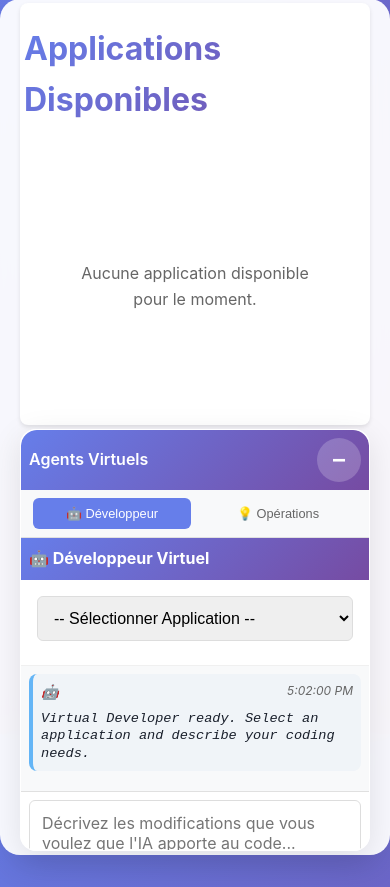
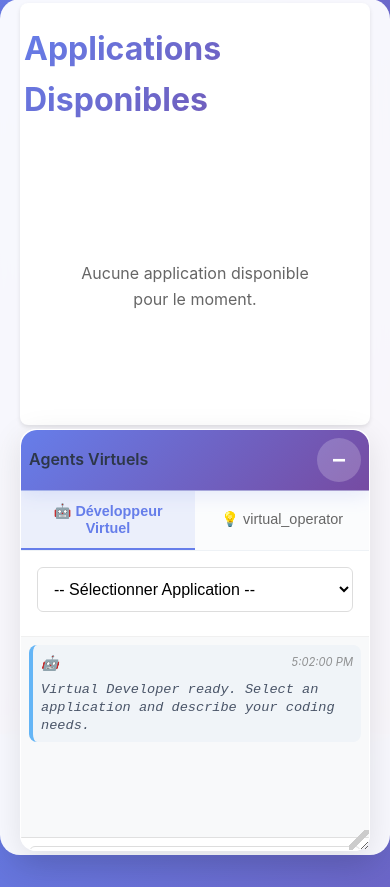
Before and after one commit to Sam9682/ai-swautomorph, a Flask app: page /dashboard in a window 390 px wide. Shown: the part 110-997 px from the top of the page. Run offline with Flask 3, Linux system fonts and the light colour scheme; the visitor is signed in with stand-in values (Sample User, id 1); parts of the project's set-up code (start-up, migrations or seed data) failed here and were passed over.

Commit message:
Modify Virtual agents

```diff
--- a/static/css/style.css
+++ b/static/css/style.css
@@ -456,6 +456,271 @@ body {
     margin: 0.5rem 0.5rem 0 0;
 }
 
+/* Virtual Agents Panel Styles */
+.virtual-agents-panel {
+    position: fixed;
+    right: 20px;
+    bottom: 20px;
+    width: 400px;
+    height: 500px;
+    background: rgba(255, 255, 255, 0.95);
+    backdrop-filter: blur(10px);
+    border-radius: 16px;
+    box-shadow: 0 20px 40px rgba(0,0,0,0.15);
+    border: 1px solid rgba(255,255,255,0.2);
+    z-index: 1000;
+    display: flex;
+    flex-direction: column;
+    overflow: hidden;
+    resize: both;
+    min-width: 300px;
+    min-height: 200px;
+    max-width: 80vw;
+    max-height: 80vh;
+}
+
+.virtual-agents-panel.resizable {
+    resize: both;
+}
+
+.resizer {
+    position: absolute;
+    bottom: 0;
+    right: 0;
+    width: 20px;
+    height: 20px;
+    cursor: nw-resize;
+    background: linear-gradient(-45deg, transparent 0%, transparent 40%, #ccc 40%, #ccc 60%, transparent 60%);
+    z-index: 1001;
+}
+
+.resizer:hover {
+    background: linear-gradient(-45deg, transparent 0%, transparent 40%, #999 40%, #999 60%, transparent 60%);
+}
+
+.panel-header {
+    display: flex;
+    justify-content: space-between;
+    align-items: center;
+    padding: 1rem;
+    border-bottom: 1px solid rgba(226, 232, 240, 0.5);
+    background: linear-gradient(135deg, #f8fafc 0%, #e2e8f0 100%);
+    border-radius: 16px 16px 0 0;
+}
+
+.panel-header h3 {
+    margin: 0;
+    font-size: 1.1rem;
+    color: #2d3748;
+}
+
+.toggle-btn {
+    background: none;
+    border: none;
+    font-size: 1.2rem;
+    cursor: pointer;
+    padding: 0.25rem 0.5rem;
+    border-radius: 4px;
+    transition: background-color 0.3s;
+}
+
+.toggle-btn:hover {
+    background: rgba(102, 126, 234, 0.1);
+}
+
+.panel-content {
+    flex: 1;
+    display: flex;
+    flex-direction: column;
+    overflow: hidden;
+}
+
+.agent-tabs {
+    display: flex;
+    border-bottom: 1px solid rgba(226, 232, 240, 0.5);
+    background: rgba(248, 250, 252, 0.5);
+}
+
+.agent-tab {
+    flex: 1;
+    padding: 0.75rem 1rem;
+    border: none;
+    background: none;
+    cursor: pointer;
+    font-size: 0.9rem;
+    color: #666;
+    border-bottom: 2px solid transparent;
+    transition: all 0.3s;
+}
+
+.agent-tab:hover {
+    background: rgba(102, 126, 234, 0.05);
+    color: #333;
+}
+
+.agent-tab.active {
+    background: rgba(102, 126, 234, 0.1);
+    color: #667eea;
+    border-bottom-color: #667eea;
+    font-weight: 600;
+}
+
+.agent-content {
+    flex: 1;
+    display: flex;
+    flex-direction: column;
+    min-height: 0;
+}
+
+.app-selection, .operations-controls {
+    padding: 0.75rem;
+    border-bottom: 1px solid rgba(226, 232, 240, 0.3);
+}
+
+.app-selection select, .operations-controls select {
+    width: 100%;
+    padding: 0.5rem;
+    border: 1px solid #e2e8f0;
+    border-radius: 8px;
+    background: white;
+    margin-bottom: 0.5rem;
+}
+
+.operations-controls {
+    display: flex;
+    gap: 0.5rem;
+}
+
+.operations-controls select {
+    flex: 1;
+    margin-bottom: 0;
+}
+
+.messages-area {
+    flex: 1;
+    padding: 0.75rem;
+    overflow-y: auto;
+    min-height: 200px;
+}
+
+.message {
+    margin-bottom: 0.75rem;
+    padding: 0.5rem;
+    border-radius: 8px;
+    font-size: 0.85rem;
+    line-height: 1.4;
+}
+
+.message.user {
+    background: linear-gradient(135deg, #667eea 0%, #764ba2 100%);
+    color: white;
+    margin-left: 1rem;
+}
+
+.message.system {
+    background: rgba(113, 128, 150, 0.1);
+    color: #4a5568;
+    font-style: italic;
+}
+
+.message.developer-assistant, .message.operations-assistant {
+    background: rgba(102, 126, 234, 0.05);
+    color: #2d3748;
+    border-left: 3px solid #667eea;
+}
+
+.message.error {
+    background: rgba(239, 68, 68, 0.1);
+    color: #dc2626;
+    border-left: 3px solid #ef4444;
+}
+
+.message-header {
+    display: flex;
+    justify-content: space-between;
+    align-items: center;
+    margin-bottom: 0.25rem;
+}
+
+.message-icon {
+    font-size: 0.8rem;
+}
+
+.message-time {
+    font-size: 0.7rem;
+    opacity: 0.7;
+}
+
+.message-content {
+    word-wrap: break-word;
+}
+
+.input-area {
+    padding: 0.75rem;
+    border-top: 1px solid rgba(226, 232, 240, 0.3);
+}
+
+.input-area textarea {
+    width: 100%;
+    padding: 0.5rem;
+    border: 1px solid #e2e8f0;
+    border-radius: 8px;
+    resize: vertical;
+    min-height: 40px;
+    font-size: 0.85rem;
+}
+
+.input-controls {
+    display: flex;
+    justify-content: space-between;
+    align-items: center;
+    margin-top: 0.5rem;
+}
+
+.input-controls label {
+    font-size: 0.8rem;
+    color: #666;
+}
+
+.input-controls button {
+    padding: 0.5rem 1rem;
+    background: linear-gradient(135deg, #667eea 0%, #764ba2 100%);
+    color: white;
+    border: none;
+    border-radius: 6px;
+    cursor: pointer;
+    font-size: 0.85rem;
+    transition: all 0.3s;
+}
+
+.input-controls button:hover {
+    transform: translateY(-1px);
+    box-shadow: 0 4px 12px rgba(102, 126, 234, 0.3);
+}
+
+.virtual-agents-panel.collapsed .panel-content {
+    display: none;
+}
+
+.virtual-agents-panel.collapsed {
+    height: auto;
+    resize: none;
+}
+
+/* Mobile responsiveness */
+@media (max-width: 768px) {
+    .virtual-agents-panel {
+        position: fixed;
+        bottom: 0;
+        left: 0;
+        right: 0;
+        width: 100%;
+        height: 60vh;
+        border-radius: 16px 16px 0 0;
+        max-height: 80vh;
+    }
+}
+
 .actions {
     white-space: nowrap;
 }
--- a/templates/dashboard.html
+++ b/templates/dashboard.html
@@ -349,24 +349,21 @@
 
     <!-- Virtual Agents Panel -->
     <div class="agents-panel">
-        <div id="virtualAgentsPanel" class="virtual-agents-panel">
+        <div id="virtualAgentsPanel" class="virtual-agents-panel resizable">
             <div class="panel-header">
                 <h3>{{ get_text('virtual_agents') }}</h3>
                 <button id="togglePanel" class="toggle-btn" onclick="toggleAgentsPanel()">−</button>
             </div>
 
             <div class="panel-content">
-                <!-- Mobile Agent Selector -->
-                <div class="mobile-agent-selector">
-                    <button class="mobile-tab-btn active" data-agent="developer">🤖 {{ get_text('developer') }}</button>
-                    <button class="mobile-tab-btn" data-agent="operations">💡 {{ get_text('operations') }}</button>
+                <!-- Agent Tabs -->
+                <div class="agent-tabs">
+                    <button class="agent-tab active" data-agent="developer" onclick="switchAgent('developer')">🤖 {{ get_text('virtual_developer') }}</button>
+                    <button class="agent-tab" data-agent="operations" onclick="switchAgent('operations')">💡 {{ get_text('virtual_operator') }}</button>
                 </div>
 
                 <!-- Developer Agent Area -->
-                <div class="agent-area" id="developerArea">
-                    <div class="agent-header">
-                        <h4>🤖 {{ get_text('virtual_developer') }}</h4>
-                    </div>
+                <div class="agent-content" id="developerContent">
                     <div class="app-selection">
                         <select id="developerAppSelect">
                             <option value="">{{ get_text('select_application_option') }}</option>
@@ -377,7 +374,7 @@
                     </div>
                     <div id="developerMessages" class="messages-area"></div>
                     <div class="input-area">
-                        <textarea id="developerInput" placeholder="{{ get_text('describe_changes_placeholder') }}" rows="2"></textarea>
+                        <textarea id="developerInput" placeholder="{{ get_text('describe_changes_placeholder') }}" rows="3"></textarea>
                         <div class="input-controls">
                             <label>
                                 <input type="checkbox" id="autoApprove" checked> {{ get_text('auto_approve') }}
@@ -388,10 +385,7 @@
                 </div>
 
                 <!-- Operations Agent Area -->
-                <div class="agent-area" id="operationsArea">
-                    <div class="agent-header">
-                        <h4>💡 {{ get_text('virtual_operations') }}</h4>
-                    </div>
+                <div class="agent-content" id="operationsContent" style="display: none;">
                     <div class="operations-controls">
                         <select id="operationsAppSelect">
                             <option value="">{{ get_text('select_application_option') }}</option>
@@ -407,7 +401,7 @@
                     </div>
                     <div id="operationsMessages" class="messages-area"></div>
                     <div class="input-area">
-                        <textarea id="operationsInput" placeholder="{{ get_text('ask_question_placeholder') }}" rows="2"></textarea>
+                        <textarea id="operationsInput" placeholder="{{ get_text('ask_question_placeholder') }}" rows="3"></textarea>
                         <div class="input-controls">
                             <label>
                                 <input type="checkbox" id="operationsAutoApprove" checked> {{ get_text('auto_approve') }}
@@ -1302,6 +1296,58 @@ function updateApplicationButtonStatus(appName, logs) {
 }
 
 // Virtual Agents Panel functions
+function switchAgent(agent) {
+    // Hide all agent contents
+    document.getElementById('developerContent').style.display = 'none';
+    document.getElementById('operationsContent').style.display = 'none';
+
+    // Show selected agent content
+    document.getElementById(agent + 'Content').style.display = 'flex';
+
+    // Update tab states
+    document.querySelectorAll('.agent-tab').forEach(tab => {
+        tab.classList.toggle('active', tab.dataset.agent === agent);
+    });
+}
+
+// Make Virtual Agents panel resizable
+function makeResizable() {
+    const panel = document.getElementById('virtualAgentsPanel');
+    const resizer = document.createElement('div');
+    resizer.className = 'resizer';
+    panel.appendChild(resizer);
+
+    let isResizing = false;
+
+    resizer.addEventListener('mousedown', (e) => {
+        isResizing = true;
+        document.addEventListener('mousemove', handleResize);
+        document.addEventListener('mouseup', stopResize);
+        e.preventDefault();
+    });
+
+    function handleResize(e) {
+        if (!isResizing) return;
+
+        const rect = panel.getBoundingClientRect();
+        const newWidth = e.clientX - rect.left;
+        const newHeight = e.clientY - rect.top;
+
+        if (newWidth > 300 && newWidth < window.innerWidth - 100) {
+            panel.style.width = newWidth + 'px';
+        }
+        if (newHeight > 200 && newHeight < window.innerHeight - 100) {
+            panel.style.height = newHeight + 'px';
+        }
+    }
+
+    function stopResize() {
+        isResizing = false;
+        document.removeEventListener('mousemove', handleResize);
+        document.removeEventListener('mouseup', stopResize);
+    }
+}
+
 function addAgentMessage(agent, type, message) {
     const messagesDiv = document.getElementById(agent + 'Messages');
     const messageDiv = document.createElement('div');
@@ -1608,41 +1654,11 @@ document.getElementById('operationsAction').addEventListener('change', function(
     }
 });
 
-// Mobile agent switching
-function switchMobileAgent(agent) {
-    const developerArea = document.getElementById('developerArea');
-    const operationsArea = document.getElementById('operationsArea');
-    const buttons = document.querySelectorAll('.mobile-tab-btn');
-
-    // Update button states
-    buttons.forEach(btn => {
-        btn.classList.toggle('active', btn.dataset.agent === agent);
-    });
-
-    // Show/hide agent areas on mobile
-    if (window.innerWidth <= 768) {
-        developerArea.style.display = agent === 'developer' ? 'flex' : 'none';
-        operationsArea.style.display = agent === 'operations' ? 'flex' : 'none';
-    } else {
-        developerArea.style.display = 'flex';
-        operationsArea.style.display = 'flex';
-    }
-}
-
-// Handle mobile agent selector clicks
-document.addEventListener('click', function(e) {
-    if (e.target.classList.contains('mobile-tab-btn')) {
-        switchMobileAgent(e.target.dataset.agent);
-    }
-});
-
-// Handle window resize
-window.addEventListener('resize', function() {
-    const activeBtn = document.querySelector('.mobile-tab-btn.active');
-    if (activeBtn) {
-        switchMobileAgent(activeBtn.dataset.agent);
-    }
-});
+
+
+
+
+
 
 // Initialize panel on page load
 document.addEventListener('DOMContentLoaded', function() {
@@ -1654,8 +1670,11 @@ document.addEventListener('DOMContentLoaded', function() {
         addAgentMessage('operations', 'system', 'Virtual Operations Team ready. Select an application and action.');
     }
 
-    // Initialize mobile view
-    switchMobileAgent('developer');
+    // Initialize with developer tab active
+    switchAgent('developer');
+
+    // Make Virtual Agents panel resizable
+    makeResizable();
 
     showTab('apps'); // Show applications tab by default
 });
```
